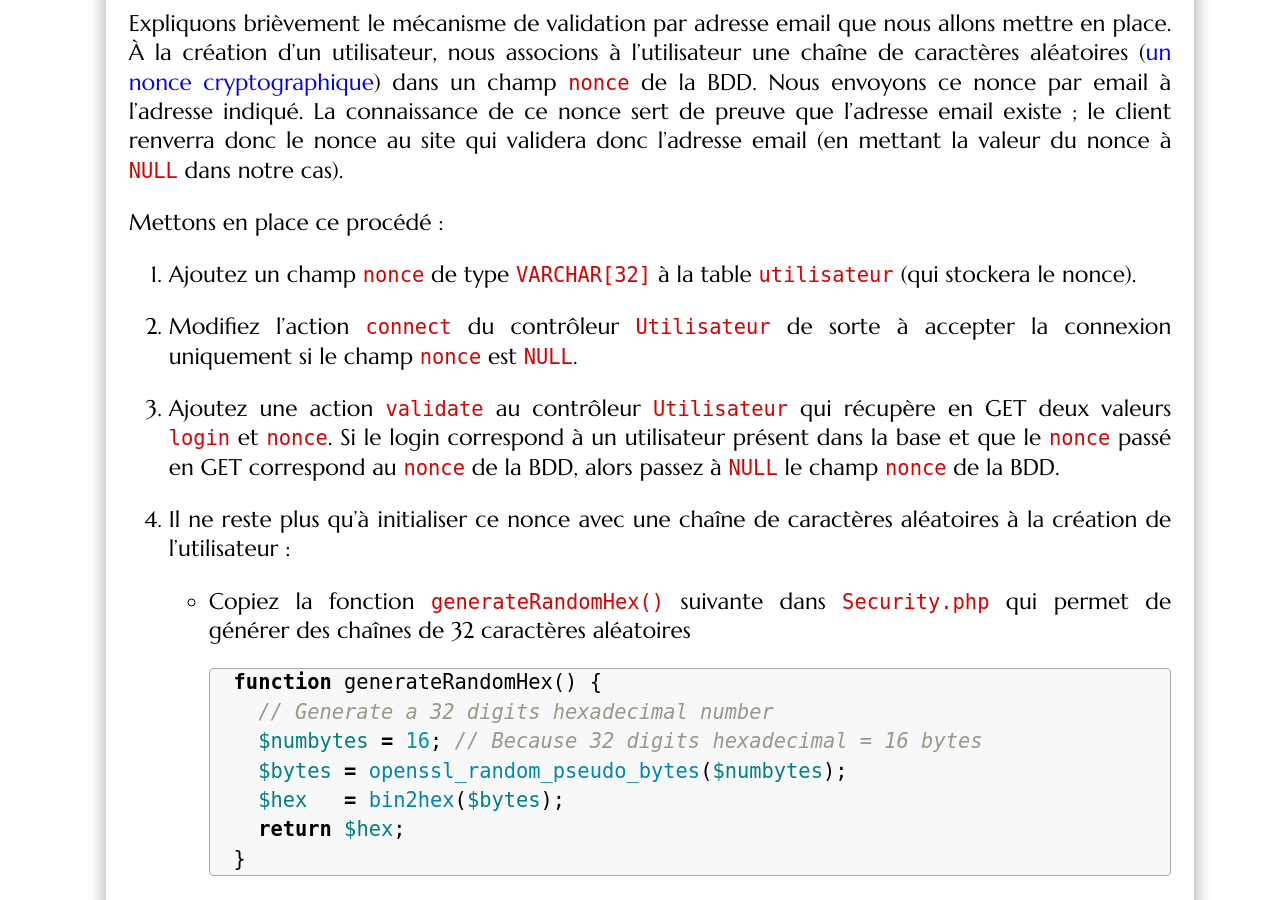
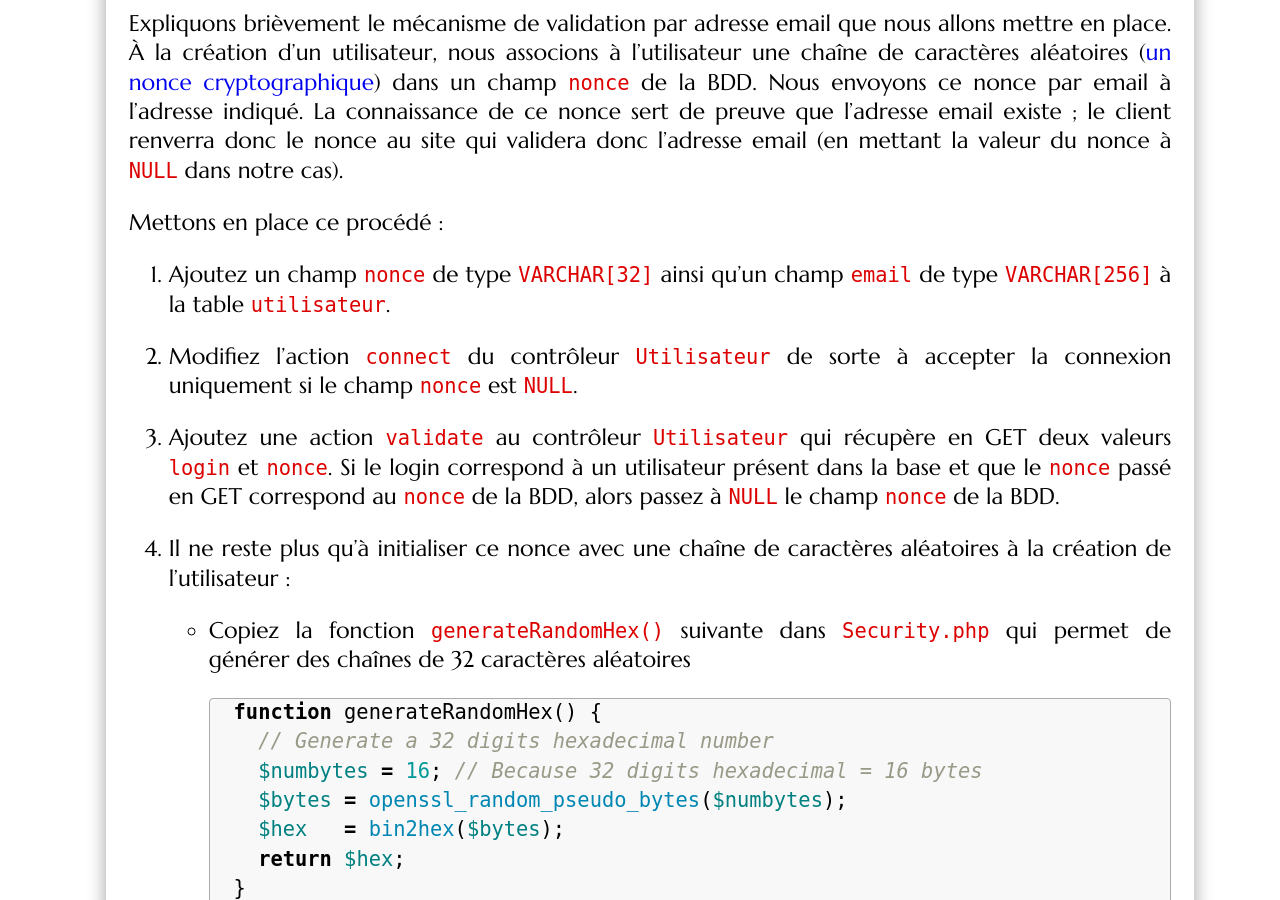
Before and after one commit to romainlebreton/R3.01-DeveloppementWeb, a Jekyll site: the page built from tutorials/tutorial8.md, in a window 1280 px wide and 900 px high, scrolled down 8837 px. Built offline with Jekyll 4.4.1, drawn with Linux system fonts in a browser that asks for light colours; some web fonts are replaced.

Commit message:
colonne email dans BDD

```diff
--- a/tutorials/tutorial8.md
+++ b/tutorials/tutorial8.md
@@ -418,8 +418,8 @@ connecté sans avoir validé, alors on ne peut que valider son email.
 
 Mettons en place ce procédé :
 
-1. Ajoutez un champ `nonce` de type `VARCHAR[32]` à la table `utilisateur`
-   (qui stockera le nonce).
+1. Ajoutez un champ `nonce` de type `VARCHAR[32]` ainsi qu'un champ `email` de
+   type `VARCHAR[256]` à la table `utilisateur`.
 
 1. Modifiez l'action `connect` du contrôleur `Utilisateur` de sorte à accepter la
 connexion uniquement si le champ `nonce` est `NULL`.
```
